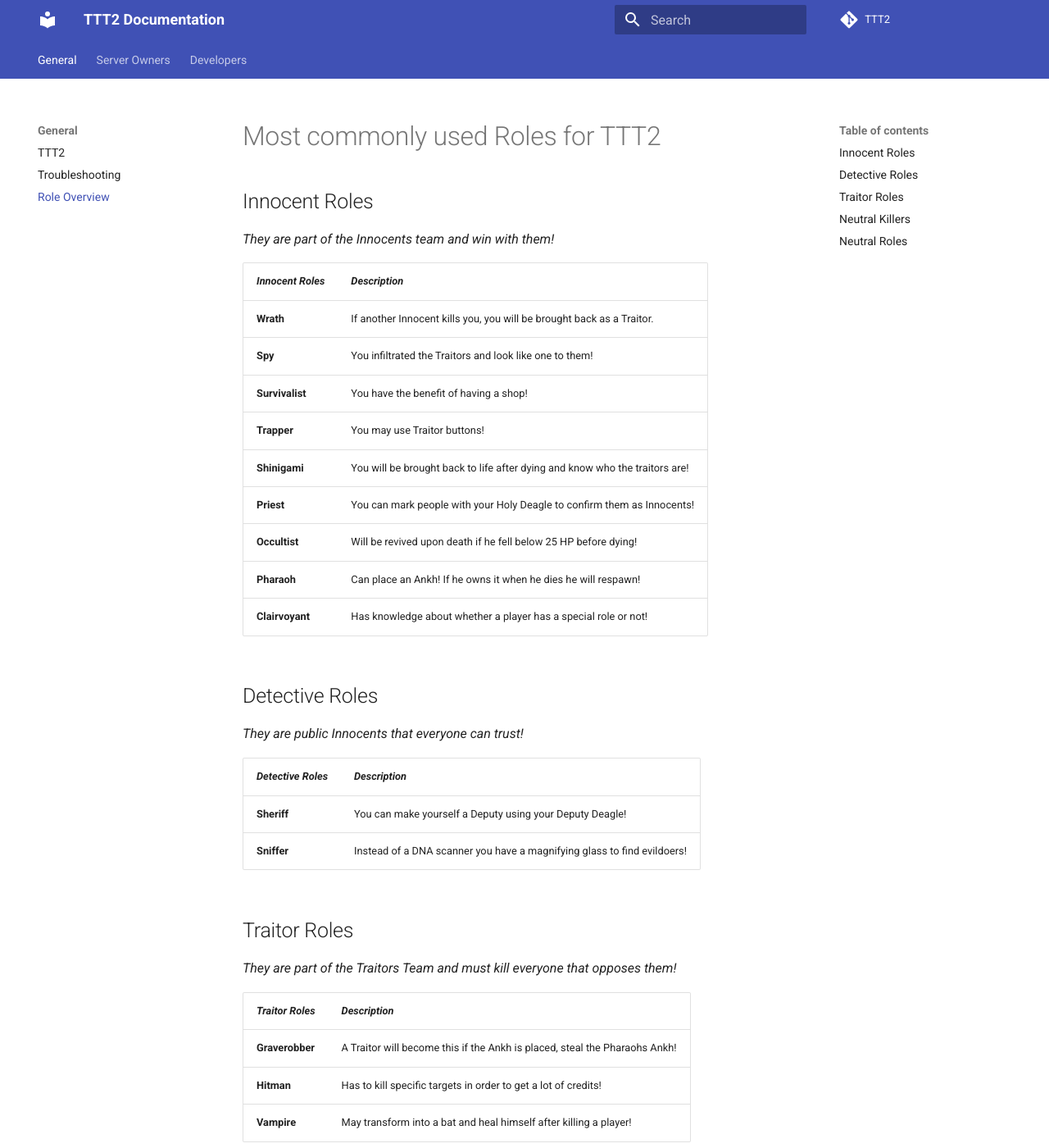
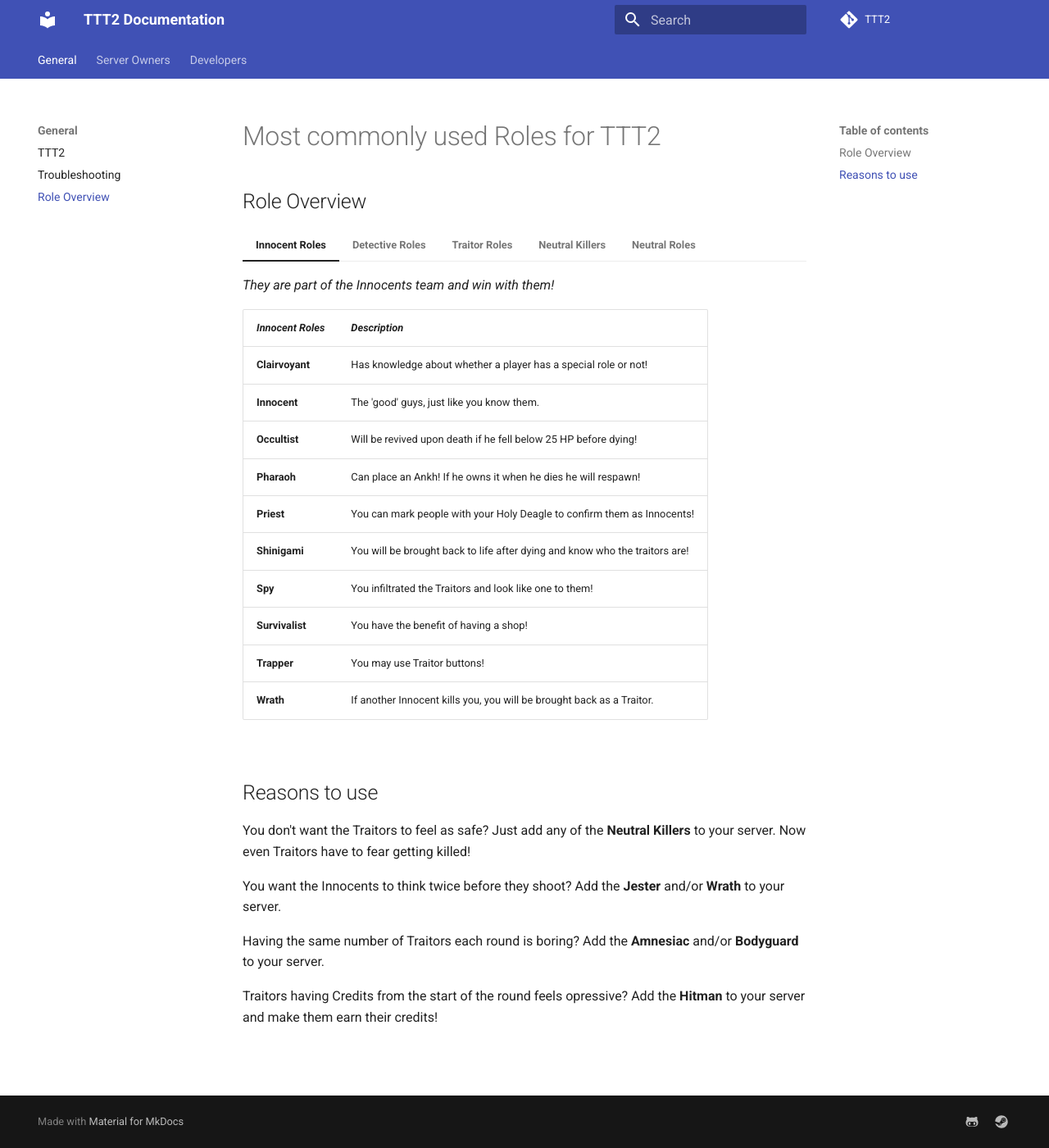
Before and after one commit to TTT-2/docs, an MkDocs documentation site: the page built from docs/features/roles.md, in a window 1280 px wide and 1400 px high. Shown: the whole window at 82% size. Built offline with MkDocs 1.6.1 and Material for MkDocs 9.7.7, drawn with Linux system fonts in a browser that asks for light colours; comment, search, counter and statistics services are not loaded; some of the changed text lies outside the part shown.

Commit message:
updated formatting and added a section

```diff
--- a/docs/features/roles.md
+++ b/docs/features/roles.md
@@ -1,60 +1,80 @@
 # Most commonly used Roles for TTT2
 
-## Innocent Roles
+## Role Overview
 
-_They are part of the Innocents team and win with them!_
+=== "Innocent Roles"
 
-| _Innocent Roles_ | _Description_ |
-| - | - |
-|**Wrath**|If another Innocent kills you, you will be brought back as a Traitor.|
-|**Spy**|You infiltrated the Traitors and look like one to them!|
-|**Survivalist**|You have the benefit of having a shop! |
-|**Trapper**|You may use Traitor buttons!|
-|**Shinigami**|You will be brought back to life after dying and know who the traitors are!|
-|**Priest**|You can mark people with your Holy Deagle to confirm them as Innocents!|
-|**Occultist**|Will be revived upon death if he fell below 25 HP before dying!|
-|**Pharaoh**|Can place an Ankh! If he owns it when he dies he will respawn!|
-|**Clairvoyant**|Has knowledge about whether a player has a special role or not!|
+    _They are part of the Innocents team and win with them!_
 
-## Detective Roles
+    | <div style="width:100%">_Innocent Roles_</div> | _Description_ |
+    | - | - |
+    |**Clairvoyant**|Has knowledge about whether a player has a special role or not!|
+    |**Innocent**|The 'good' guys, just like you know them.|
+    |**Occultist**|Will be revived upon death if he fell below 25 HP before dying!|
+    |**Pharaoh**|Can place an Ankh! If he owns it when he dies he will respawn!|
+    |**Priest**|You can mark people with your Holy Deagle to confirm them as Innocents!|
+    |**Shinigami**|You will be brought back to life after dying and know who the traitors are!|
+    |**Spy**|You infiltrated the Traitors and look like one to them!|
+    |**Survivalist**|You have the benefit of having a shop! |
+    |**Trapper**|You may use Traitor buttons!|
+    |**Wrath**|If another Innocent kills you, you will be brought back as a Traitor.|
 
-_They are public Innocents that everyone can trust!_
+=== "Detective Roles"
 
-| _Detective Roles_ | _Description_ |
-| - | - |
-|**Sheriff**|You can make yourself a Deputy using your Deputy Deagle!|
-|**Sniffer**|Instead of a DNA scanner you have a magnifying glass to find evildoers!|
+    _They are public Innocents that everyone can trust!_
 
-## Traitor Roles
+    | _Detective Roles_ | _Description_ |
+    | - | - |
+    |**Deputy**||
+    |**Detective**|An Innocent with access to special equipment!|
+    |**Sheriff**|You can make yourself a Deputy using your Deputy Deagle!|
+    |**Sniffer**|Instead of a DNA scanner you have a magnifying glass to find evildoers!|
 
-_They are part of the Traitors Team and must kill everyone that opposes them!_
+=== "Traitor Roles"
 
-| _Traitor Roles_ | _Description_ |
-| - | - |
-|**Graverobber**|A Traitor will become this if the Ankh is placed, steal the Pharaohs Ankh!|
-|**Hitman**|Has to kill specific targets in order to get a lot of credits!|
-|**Vampire**|May transform into a bat and heal himself after killing a player!|
+    _They are part of the Traitors Team and must kill everyone that opposes them!_
 
-## Neutral Killers
+    | _Traitor Roles_ | _Description_ |
+    | - | - |
+    |**Graverobber**|A Traitor will become this if the Ankh is placed, steal the Pharaohs Ankh!|
+    |**Hitman**|Has to kill specific targets in order to get a lot of credits!|
+    |**Supervillain**||
+    |**Totemhunter**||
+    |**Traitor**|The 'bad' guys, just like you know them.|
+    |**Vampire**|May transform into a bat and heal himself after killing a player!|
 
-_They are not a part of any major faction and often form their own minor faction with the goal of taking everyone else down!_
+=== "Neutral Killers"
 
-| Neutral Killer Roles_ | _Description_ |
-| - | - |
-|**Infected**|Has to kill everyone! Everyone he kills will become his zombie!|
-|**Jackal**|Has to kill everyone! Can make himself a Sidekick!|
-|**Necromancer**|Has to kill everyone! Can revive players as his zombies!|
-|**Serialkiller**|Has to kill everyone! Also has a wallhack!|
+    _They are not a part of any major faction and often form their own minor faction
+    with the goal of taking everyone else down!_
 
-## Neutral Roles
+    | _Neutral Killer Roles_ | _Description_ |
+    | - | - |
+    |**Infected**|Has to kill everyone! Everyone he kills will become his zombie!|
+    |**Jackal**|Has to kill everyone! Can make himself a Sidekick!|
+    |**Necromancer**|Has to kill everyone! Can revive players as his zombies!|
+    |**Serialkiller**|Has to kill everyone! Also has a wallhack!|
 
-_They have individual win conditions and playstyles and may be able to win with major or minor factions._
+=== "Neutral Roles"
 
-| _Neutral Roles_ | _Description_ |
-| - | - |
-|**Amnesiac**|Needs to confirm a player, then get that players role and win with that role!|
-|**Bodyguard**|Receives a player to protect, joins that players team!|
-|**Jester**|You have to convince other players to kill you!|
-|**Marker**|Has to mark everyone with the marker's gun in order to win!|
-|**Pirate**|You can give a player your contract and join their team|
-|**Unknown**|Has to die by another player and will become that players role!|
+    _They have individual win conditions and playstyles and may be able to
+    win with major or minor factions._
+
+    | _Neutral Roles_ | _Description_ |
+    | - | - |
+    |**Amnesiac**|Needs to confirm a player, then get that players role and win with that role!|
+    |**Bodyguard**|Receives a player to protect, joins that players team!|
+    |**Jester**|You have to convince other players to kill you!|
+    |**Marker**|Has to mark everyone with the marker's gun in order to win!|
+    |**Pirate**|You can give a player your contract and join their team!|
+    |**Unknown**|Has to die by another player and will become that players role!|
+
+## Reasons to use
+
+You don't want the Traitors to feel as safe? Just add any of the **Neutral Killers** to your server. Now even Traitors have to fear getting killed!
+
+You want the Innocents to think twice before they shoot? Add the **Jester** and/or **Wrath** to your server.
+
+Having the same number of Traitors each round is boring? Add the **Amnesiac** and/or **Bodyguard** to your server.
+
+Traitors having Credits from the start of the round feels opressive? Add the **Hitman** to your server and make them earn their credits!
```
